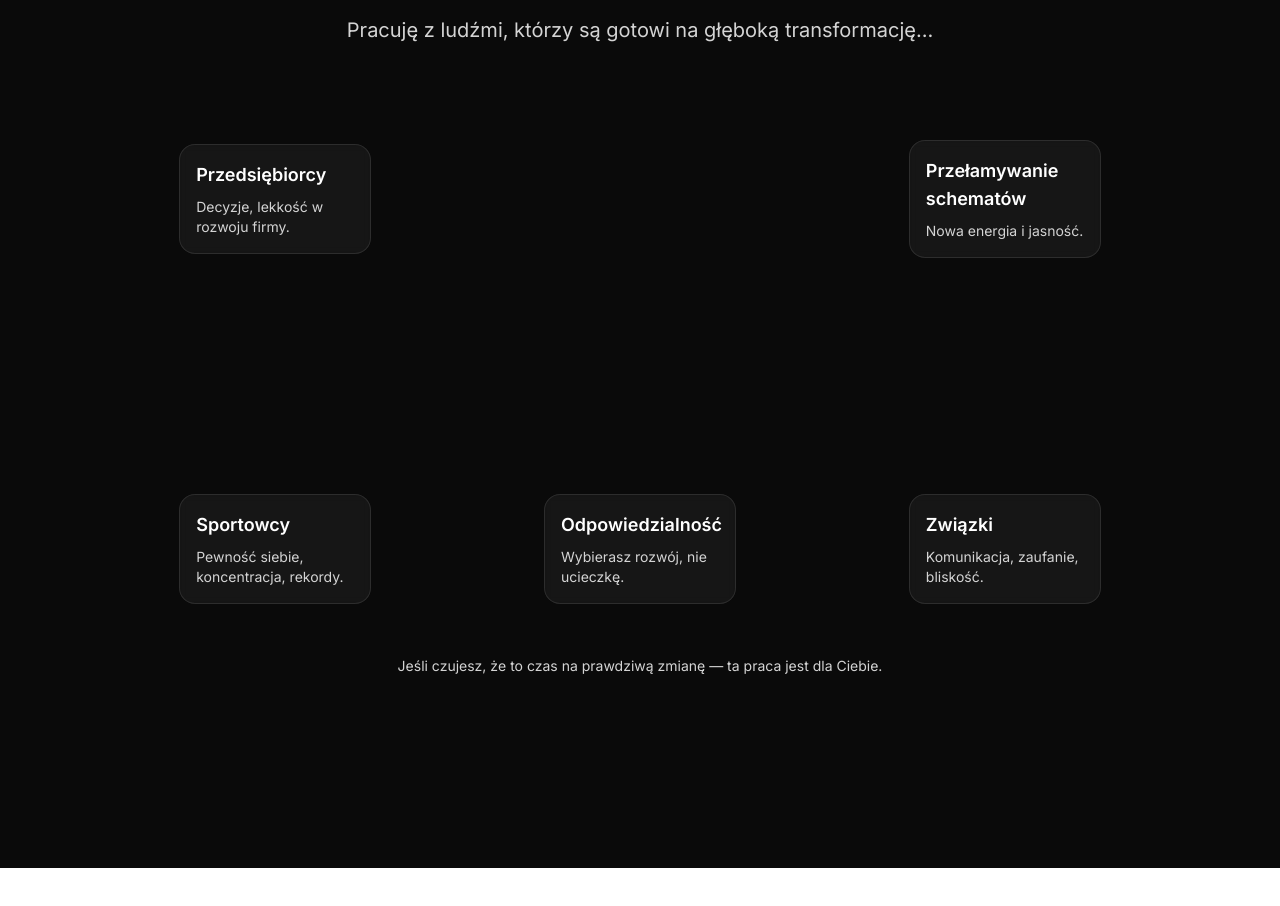
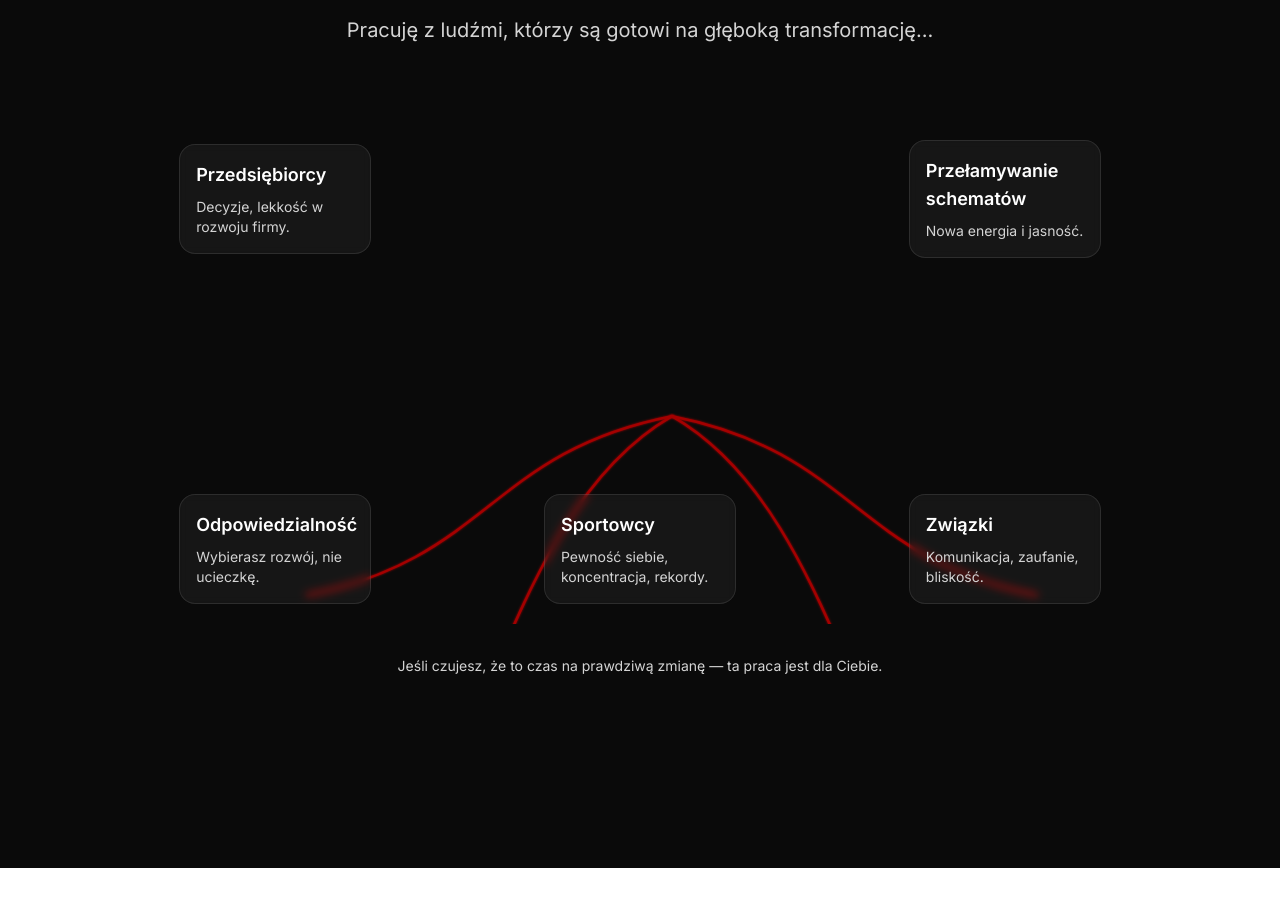
Before and after one commit to technikyvl/MAGIC-LANDING-PAGE-NEW, a Next.js app in the folder MAGICLIFELANDING/: page / in a window 1280 px wide. Shown: the part 1450-2356 px from the top of the page. Built offline with nearby package versions, Linux system fonts and the light colour scheme.

Commit message:
zmiany lini

```diff
--- a/MAGICLIFELANDING/app/globals.css
+++ b/MAGICLIFELANDING/app/globals.css
@@ -130,10 +130,14 @@
 .audience-line {
   opacity: 1;
   transition: stroke-width 0.2s ease;
+  stroke: #a40000;
+  stroke-width: 2.5px;
+  stroke-linecap: round;
+  fill: none;
 }
 
-.audience-card:hover + svg .audience-line,
-.audience-card:focus + svg .audience-line {
+.audience-card:hover ~ svg .audience-line,
+.audience-card:focus ~ svg .audience-line {
   stroke-width: 4px;
   filter: brightness(1.1);
 }
--- a/MAGICLIFELANDING/app/page.jsx
+++ b/MAGICLIFELANDING/app/page.jsx
@@ -54,11 +54,13 @@ export default function Page() {
         const headerRect = header.getBoundingClientRect();
         const sectionRect = audienceSection.getBoundingClientRect();
 
+        // Start point: bottom center of H1
         const rootPoint = {
           x: headerRect.left + headerRect.width / 2 - sectionRect.left,
-          y: headerRect.bottom - sectionRect.top + 20
+          y: headerRect.bottom - sectionRect.top
         };
 
+        // End points: center of each card
         const cardPoints = Array.from(cards).map(card => {
           const cardRect = card.getBoundingClientRect();
           return {
@@ -99,7 +101,7 @@ export default function Page() {
       // Initialize lines immediately
       updateLines();
 
-      // Resize handler
+      // Resize handler - recalculate lines on window resize
       let resizeTimeout;
       const handleResize = () => {
         clearTimeout(resizeTimeout);
@@ -109,6 +111,9 @@ export default function Page() {
       };
 
       window.addEventListener("resize", handleResize);
+
+      // Also update on load to ensure proper positioning
+      window.addEventListener("load", updateLines);
 
       // Hover effects
       cards.forEach((card, index) => {
@@ -272,8 +277,8 @@ export default function Page() {
 
           <div className="relative min-h-[500px]">
 
-            {/* SVG Overlay for static lines */}
-            <svg className="absolute inset-0 w-full h-full pointer-events-none" preserveAspectRatio="none" style={{zIndex: -1}}>
+            {/* SVG Overlay for static lines - positioned behind boxes */}
+            <svg className="absolute inset-0 w-full h-full pointer-events-none" preserveAspectRatio="none" style={{zIndex: 1}}>
               <defs>
                 <filter id="lineGlow">
                   <feGaussianBlur stdDeviation="1" result="coloredBlur"/>
@@ -283,11 +288,11 @@ export default function Page() {
                   </feMerge>
                 </filter>
               </defs>
-              <path id="line-1" className="audience-line" d="" stroke="#a40000" strokeWidth="2.5" strokeLinecap="round" fill="none" filter="url(#lineGlow)" />
-              <path id="line-2" className="audience-line" d="" stroke="#a40000" strokeWidth="2.5" strokeLinecap="round" fill="none" filter="url(#lineGlow)" />
-              <path id="line-3" className="audience-line" d="" stroke="#a40000" strokeWidth="2.5" strokeLinecap="round" fill="none" filter="url(#lineGlow)" />
-              <path id="line-4" className="audience-line" d="" stroke="#a40000" strokeWidth="2.5" strokeLinecap="round" fill="none" filter="url(#lineGlow)" />
-              <path id="line-5" className="audience-line" d="" stroke="#a40000" strokeWidth="2.5" strokeLinecap="round" fill="none" filter="url(#lineGlow)" />
+              <path id="line-1" className="audience-line" d="" filter="url(#lineGlow)" />
+              <path id="line-2" className="audience-line" d="" filter="url(#lineGlow)" />
+              <path id="line-3" className="audience-line" d="" filter="url(#lineGlow)" />
+              <path id="line-4" className="audience-line" d="" filter="url(#lineGlow)" />
+              <path id="line-5" className="audience-line" d="" filter="url(#lineGlow)" />
             </svg>
 
             {/* Boxes arranged in elliptical layout */}
@@ -304,23 +309,23 @@ export default function Page() {
                 <p className="mt-2 text-sm text-neutral-300">Nowa energia i jasność.</p>
               </div>
 
-              {/* Box 3 - Odpowiedzialność */}
+              {/* Box 3 - Sportowcy */}
               <div className="slow-reveal audience-card absolute w-48 rounded-2xl border border-white/10 bg-white/5 p-4 backdrop-blur-sm" data-audience-card="3" style={{zIndex: 2}}>
+                <h3 className="text-lg font-semibold text-white">Sportowcy</h3>
+                <p className="mt-2 text-sm text-neutral-300">Pewność siebie, koncentracja, rekordy.</p>
+              </div>
+
+              {/* Box 4 - Odpowiedzialność */}
+              <div className="slow-reveal audience-card absolute w-48 rounded-2xl border border-white/10 bg-white/5 p-4 backdrop-blur-sm" data-audience-card="4" style={{zIndex: 2}}>
                 <h3 className="text-lg font-semibold text-white">Odpowiedzialność</h3>
                 <p className="mt-2 text-sm text-neutral-300">Wybierasz rozwój, nie ucieczkę.</p>
               </div>
-
-              {/* Box 4 - Sportowcy */}
-              <div className="slow-reveal audience-card absolute w-48 rounded-2xl border border-white/10 bg-white/5 p-4 backdrop-blur-sm" data-audience-card="4" style={{zIndex: 2}}>
-                <h3 className="text-lg font-semibold text-white">Sportowcy</h3>
-                <p className="mt-2 text-sm text-neutral-300">Pewność siebie, koncentracja, rekordy.</p>
-          </div>
 
               {/* Box 5 - Związki */}
               <div className="slow-reveal audience-card absolute w-48 rounded-2xl border border-white/10 bg-white/5 p-4 backdrop-blur-sm" data-audience-card="5" style={{zIndex: 2}}>
                 <h3 className="text-lg font-semibold text-white">Związki</h3>
                 <p className="mt-2 text-sm text-neutral-300">Komunikacja, zaufanie, bliskość.</p>
-            </div>
+              </div>
           </div>
         </div>
 
```
